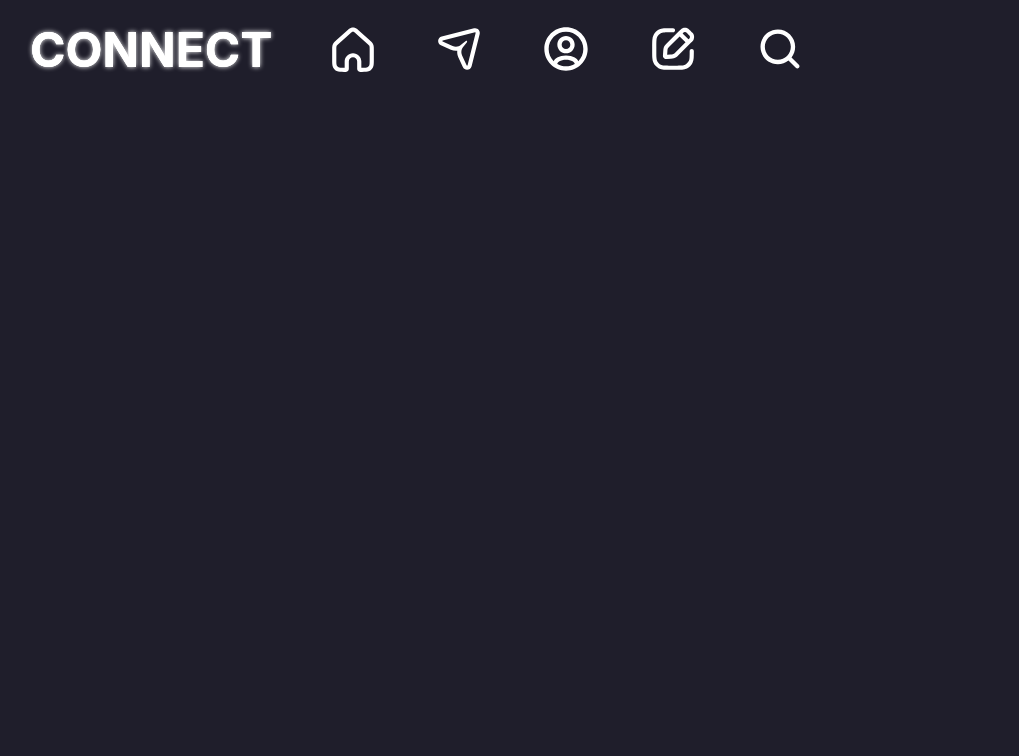
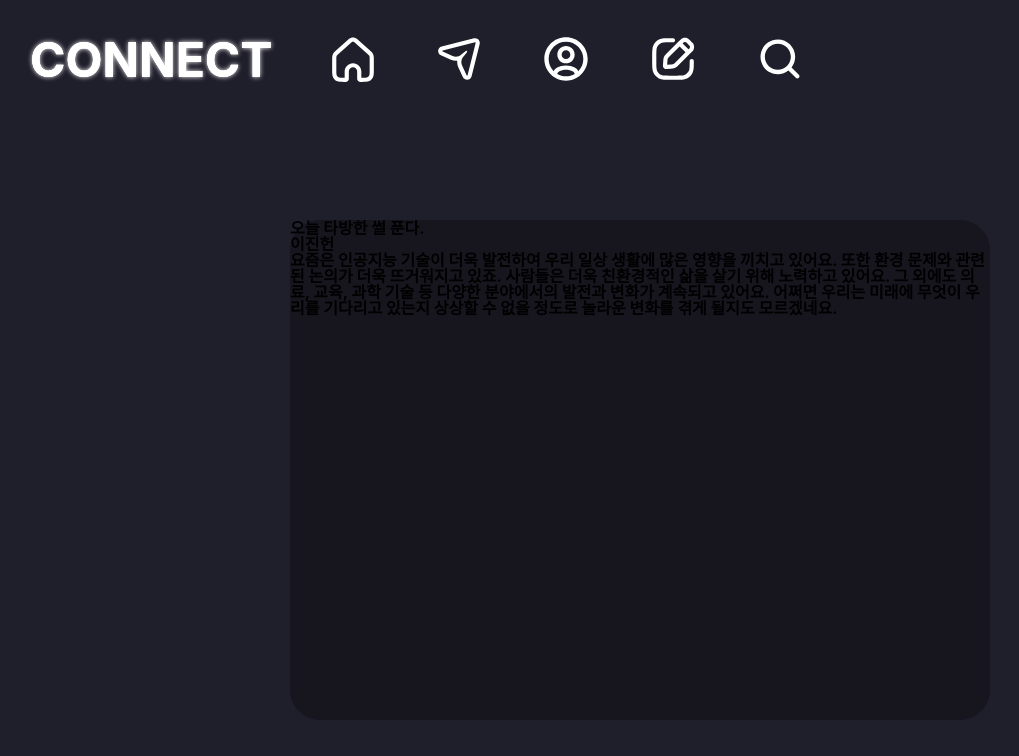
Before and after one commit to tlsgmltjd/connect-client, a React (Vite) app: page / in a window 1280 px wide. Shown: the top 756 px of the page, without its empty margins (0-1019 px from the left). Built offline with nearby package versions, Linux system fonts and the light colour scheme; sample sign-in values are in the browser's storage.

Commit message:
Add Board layout

```diff
--- a/src/components/Header/style.js
+++ b/src/components/Header/style.js
@@ -2,11 +2,15 @@ import styled from "styled-components";
 
 export const Container = styled.div`
   width: 100%;
-  height: 100px;
+  height: 120px;
   display: flex;
   justify-content: flex-start;
   align-items: center;
   gap: 3.5rem;
+
+  @media screen and (max-width: 890px) {
+    gap: 2rem;
+  }
 `;
 
 export const Title = styled.h1`
@@ -14,6 +18,10 @@ export const Title = styled.h1`
   font-size: 3rem;
   text-shadow: 0 0 0px #fff, 0 0 0px #fff, 0 0 5px #fff;
   margin-left: 30px;
+
+  @media screen and (max-width: 890px) {
+    font-size: 2.3rem;
+  }
 `;
 
 export const LinkButton = styled.div`
--- a/src/pages/MainPage/index.jsx
+++ b/src/pages/MainPage/index.jsx
@@ -1,9 +1,34 @@
 import Header from "../../components/Header";
+import * as S from "./style";
 
 export default function MainPage() {
   return (
-    <>
+    <S.Container>
       <Header />
-    </>
+      <S.BoardContainer>
+        <S.BoardBox>
+          <S.BoardHeader>
+            <S.BoardTitle>오늘 타방한 썰 푼다.</S.BoardTitle>
+            <S.BoardUserBox>
+              <S.BoardUserName>이진헌</S.BoardUserName>
+            </S.BoardUserBox>
+          </S.BoardHeader>
+          <S.BoardContent>
+            요즘은 인공지능 기술이 더욱 발전하여 우리 일상 생활에 많은 영향을
+            끼치고 있어요. 또한 환경 문제와 관련된 논의가 더욱 뜨거워지고 있죠.
+            사람들은 더욱 친환경적인 삶을 살기 위해 노력하고 있어요. 그 외에도
+            의료, 교육, 과학 기술 등 다양한 분야에서의 발전과 변화가 계속되고
+            있어요. 어쩌면 우리는 미래에 무엇이 우리를 기다리고 있는지 상상할 수
+            없을 정도로 놀라운 변화를 겪게 될지도 모르겠네요.
+          </S.BoardContent>
+          <S.BoardFooter>
+            <S.BoardInfoBox>
+              <S.BoardLike></S.BoardLike>
+              <S.BoardComment></S.BoardComment>
+            </S.BoardInfoBox>
+          </S.BoardFooter>
+        </S.BoardBox>
+      </S.BoardContainer>
+    </S.Container>
   );
 }
--- a/src/pages/MainPage/style.js
+++ b/src/pages/MainPage/style.js
@@ -0,0 +1,32 @@
+import styled from "styled-components";
+
+export const Container = styled.div`
+  width: 100%;
+  height: 100vh;
+`;
+
+export const BoardContainer = styled.div`
+  padding-top: 100px;
+  width: 100%;
+  display: flex;
+  flex-direction: column;
+  align-items: center;
+  gap: 50px;
+`;
+
+export const BoardBox = styled.article`
+  width: 700px;
+  height: 500px;
+  border-radius: 30px;
+  background: #17161f;
+`;
+
+export const BoardHeader = styled.div``;
+export const BoardTitle = styled.h1``;
+export const BoardContent = styled.p``;
+export const BoardUserBox = styled.div``;
+export const BoardUserName = styled.div``;
+export const BoardFooter = styled.div``;
+export const BoardInfoBox = styled.div``;
+export const BoardLike = styled.div``;
+export const BoardComment = styled.div``;
```
